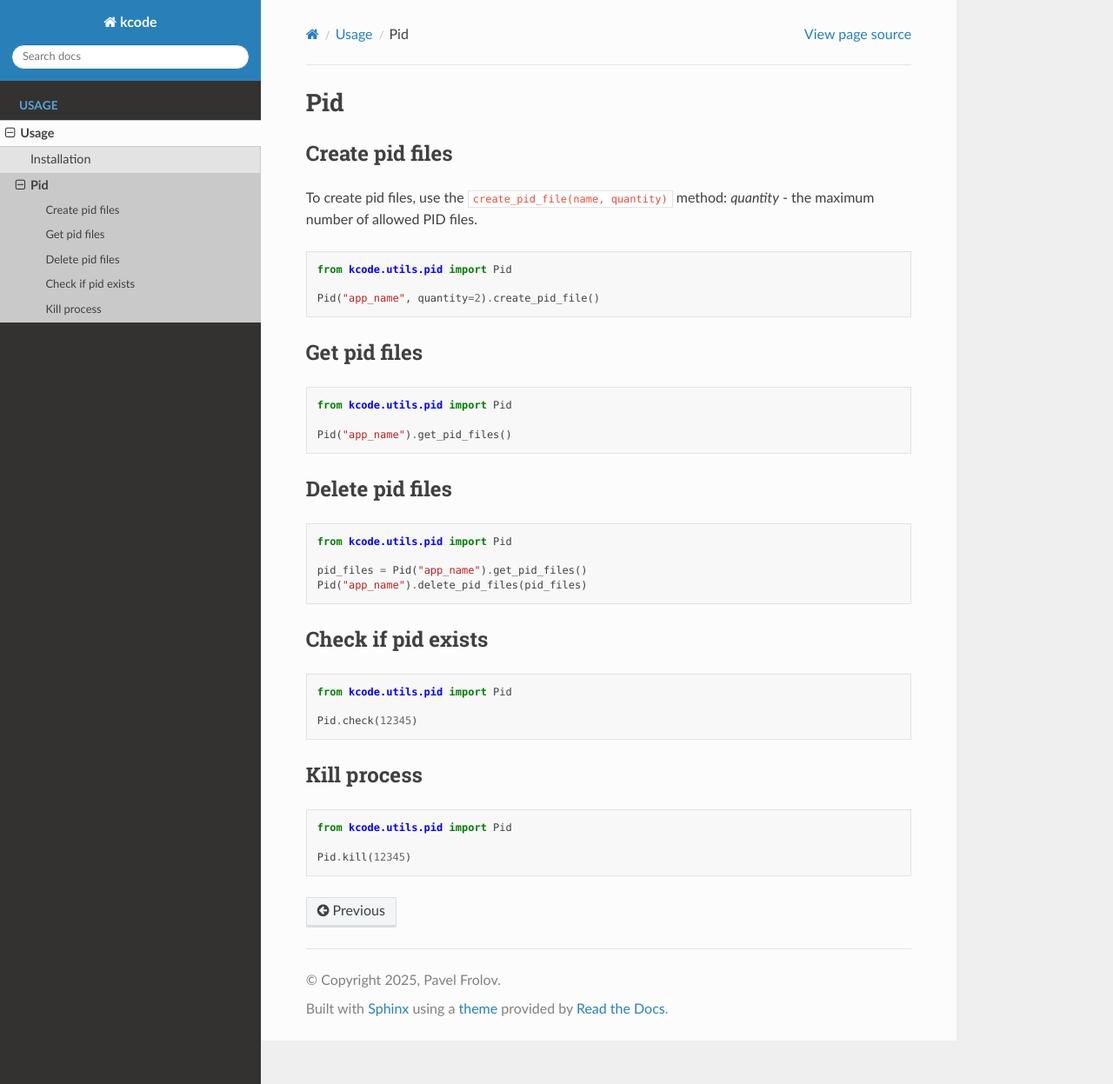
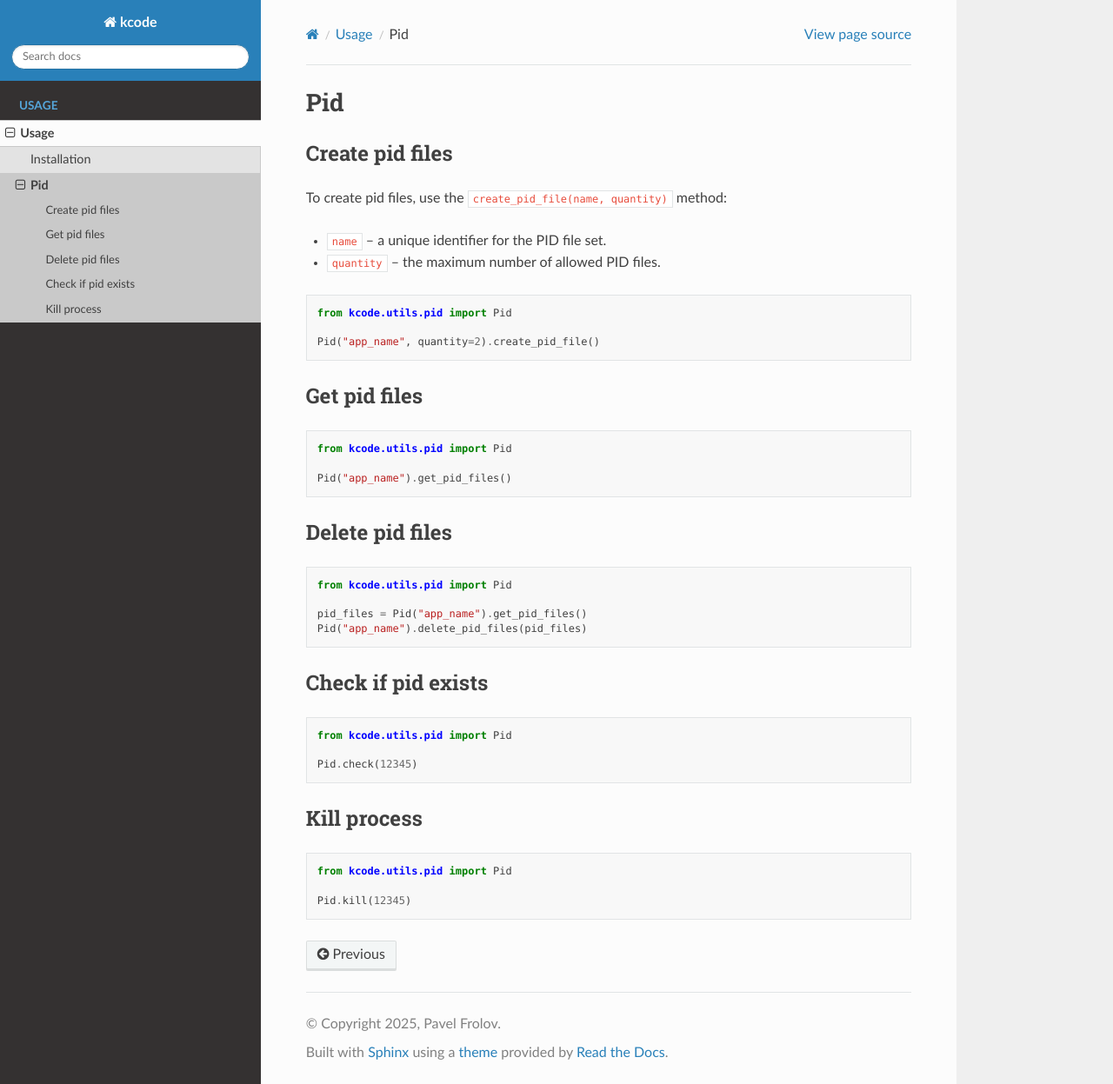
Before and after one commit to frolpaxa/kcode, a Sphinx documentation site: the page built from docs/source/pid.rst, in a window 1280 px wide and 1247 px high. Shown: the whole window at 87% size. Built offline with Sphinx 7.4.7 and the Read the Docs theme 3.1.0, drawn with Linux system fonts in a browser that asks for light colours.

Commit message:
pid docs

```diff
--- a/docs/source/pid.rst
+++ b/docs/source/pid.rst
@@ -7,7 +7,9 @@ Create pid files
 ----------------
 
 To create pid files, use the ``create_pid_file(name, quantity)`` method:
-`quantity` - the maximum number of allowed PID files.
+
+- ``name`` – a unique identifier for the PID file set.
+- ``quantity`` – the maximum number of allowed PID files.
 
 .. code-block:: python
 
```
